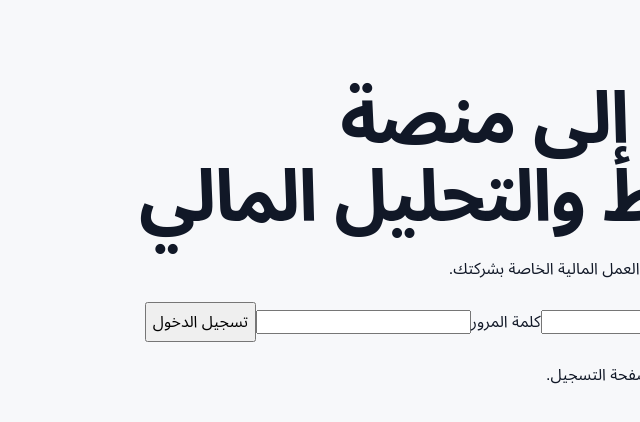
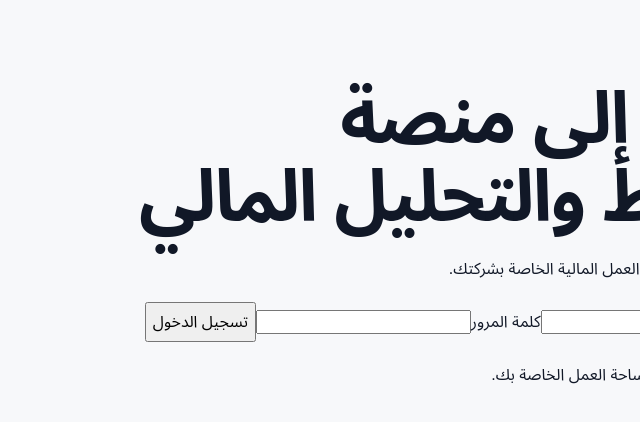
Before and after one commit to khaledhamada1996/FPA-saas-platform, a Next.js app: page /auth in a window 1280 px wide. Shown: the top 422 px of the page, without its empty margins (640-1280 px from the left). Built offline with nearby package versions, Linux system fonts and the light colour scheme; no server answers.

Commit message:
Connect login UI to secure lockout state

```diff
--- a/src/app/auth/page.tsx
+++ b/src/app/auth/page.tsx
@@ -1,11 +1,23 @@
 import { redirect } from "next/navigation";
 import { createClient } from "@/lib/supabase/server";
+import LoginStatus from "./LoginStatus";
 
-export default async function AuthPage() {
+type AuthPageProps = {
+  searchParams: Promise<{
+    error?: string;
+    retry?: string;
+    attempts?: string;
+  }>;
+};
+
+export default async function AuthPage({ searchParams }: AuthPageProps) {
   const supabase = await createClient();
   const { data: { user } } = await supabase.auth.getUser();
 
   if (user) redirect("/workspace");
+
+  const params = await searchParams;
+  const locked = Math.max(0, Number.parseInt(params.retry ?? "0", 10) || 0) > 0;
 
   return (
     <main className="auth-page" dir="rtl">
@@ -14,13 +26,19 @@ export default async function AuthPage() {
         <p className="eyebrow">منصة القائد</p>
         <h1>الدخول إلى منصة التخطيط والتحليل المالي</h1>
         <p>سجّل الدخول للوصول إلى مساحة العمل المالية الخاصة بشركتك.</p>
-        <form action="/auth/login/submit" method="post" className="auth-form">
-          <label>البريد الإلكتروني<input name="email" type="email" required autoComplete="email" /></label>
-          <label>كلمة المرور<input name="password" type="password" required autoComplete="current-password" /></label>
-          <button type="submit" className="primary-button">تسجيل الدخول</button>
-        </form>
-        <p className="auth-note">لا تملك حسابًا؟ أنشئ حسابًا من صفحة التسجيل.</p>
-        <a href="/auth/signup" className="secondary-button">إنشاء حساب</a>
+
+        <LoginStatus error={params.error} retry={params.retry} attempts={params.attempts} />
+
+        {!locked && (
+          <form action="/auth/login/submit" method="post" className="auth-form">
+            <label>البريد الإلكتروني<input name="email" type="email" required autoComplete="email" /></label>
+            <label>كلمة المرور<input name="password" type="password" required autoComplete="current-password" /></label>
+            <button type="submit" className="primary-button">تسجيل الدخول</button>
+          </form>
+        )}
+
+        <p className="auth-note">لا تملك حسابًا؟ ابدأ الآن وأنشئ مساحة العمل الخاصة بك.</p>
+        <a href="/auth/signup" className="secondary-button">ابدأ الآن</a>
       </section>
     </main>
   );
```
